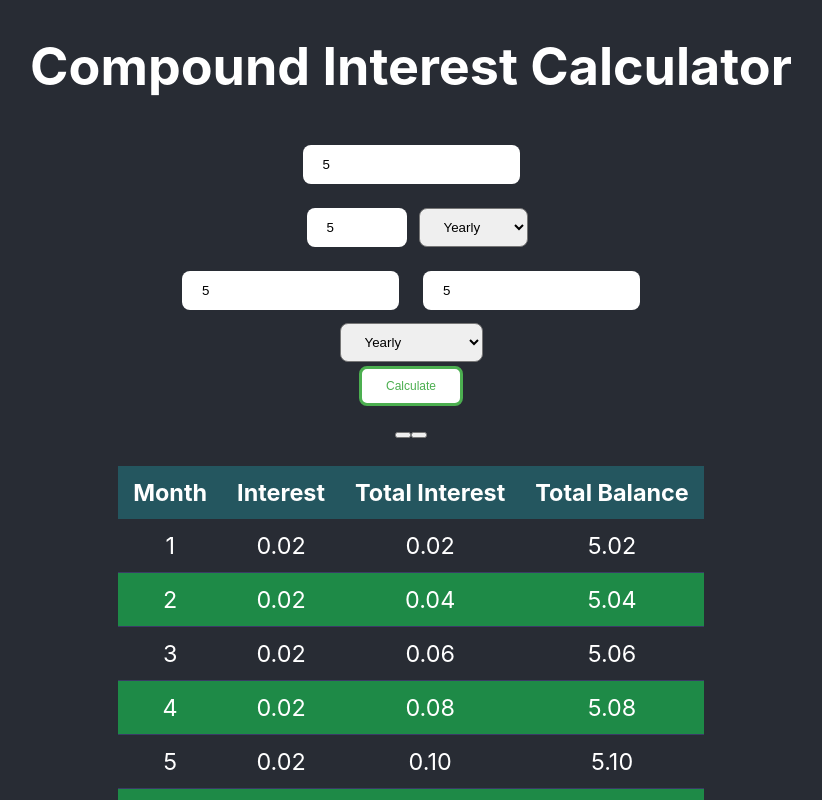
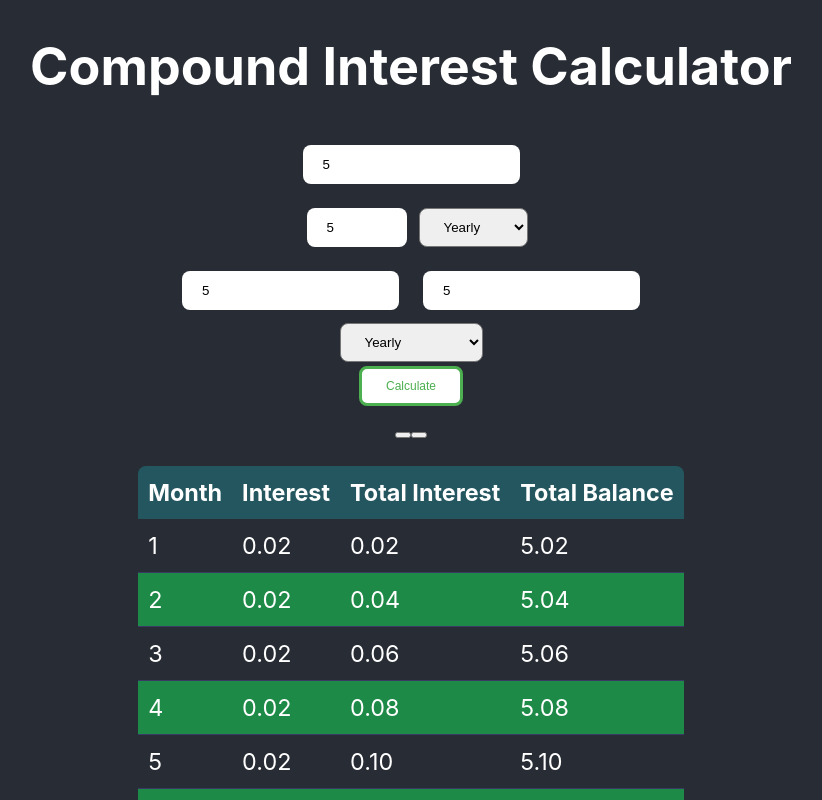
Before and after one commit to SiklodiDani/compound-interest-calculator, a React (Create React App) app: page / in a window 1280 px wide. Both pictures are taken after typing "5", "5", "5", "5" into the empty fields and a click on the button "Calculate". Shown: the top 800 px of the page, without its empty margins (229-1051 px from the left). Built offline with nearby package versions, Linux system fonts and the light colour scheme.

Commit message:
Table changes to scroll when the data becomes to big to fit on screen

```diff
--- a/src/App.css
+++ b/src/App.css
@@ -31,28 +31,40 @@ form select {
   cursor: pointer;
 }
 
+.balances-container {
+  overflow: scroll;
+  max-width:95vw;
+}
+
+.balances-container::-webkit-scrollbar{
+  display: none;
+}
+
 .balances-table {
   border-collapse: collapse;
   margin: 25px 0;
   font-size: 0.9em;
   width: 100%;
-  border-radius: 8px 8p
+  border-radius: 8px 8px;
+  overflow: hidden;
 }
 
 .balances-table thead tr {
   background-color: #24565f;
-  text-align: center;
+  text-align: left;
 }
 
 .balances-table th,
 .balances-table td {
-  padding: 12px 15px;
+  padding: 12px 10px;
 }
 
 .balances-table tbody tr {
-  text-align: center;
+  text-align: left;
   border-bottom: 1px solid rgb(59, 58, 102);
 }
+
+
 
 .balances-table tbody tr:nth-of-type(even){
   background-color: rgb(30, 138, 71);
--- a/src/components/Balance.js
+++ b/src/components/Balance.js
@@ -61,7 +61,7 @@ const Balance = ({
 	}
 
 	return (
-		<div >
+		<div className="balances-container">
 			<button onClick={MonthsBreakdown} type="submit" />
 			<button onClick={YearsBreakdown} type="submit" />
 
```
